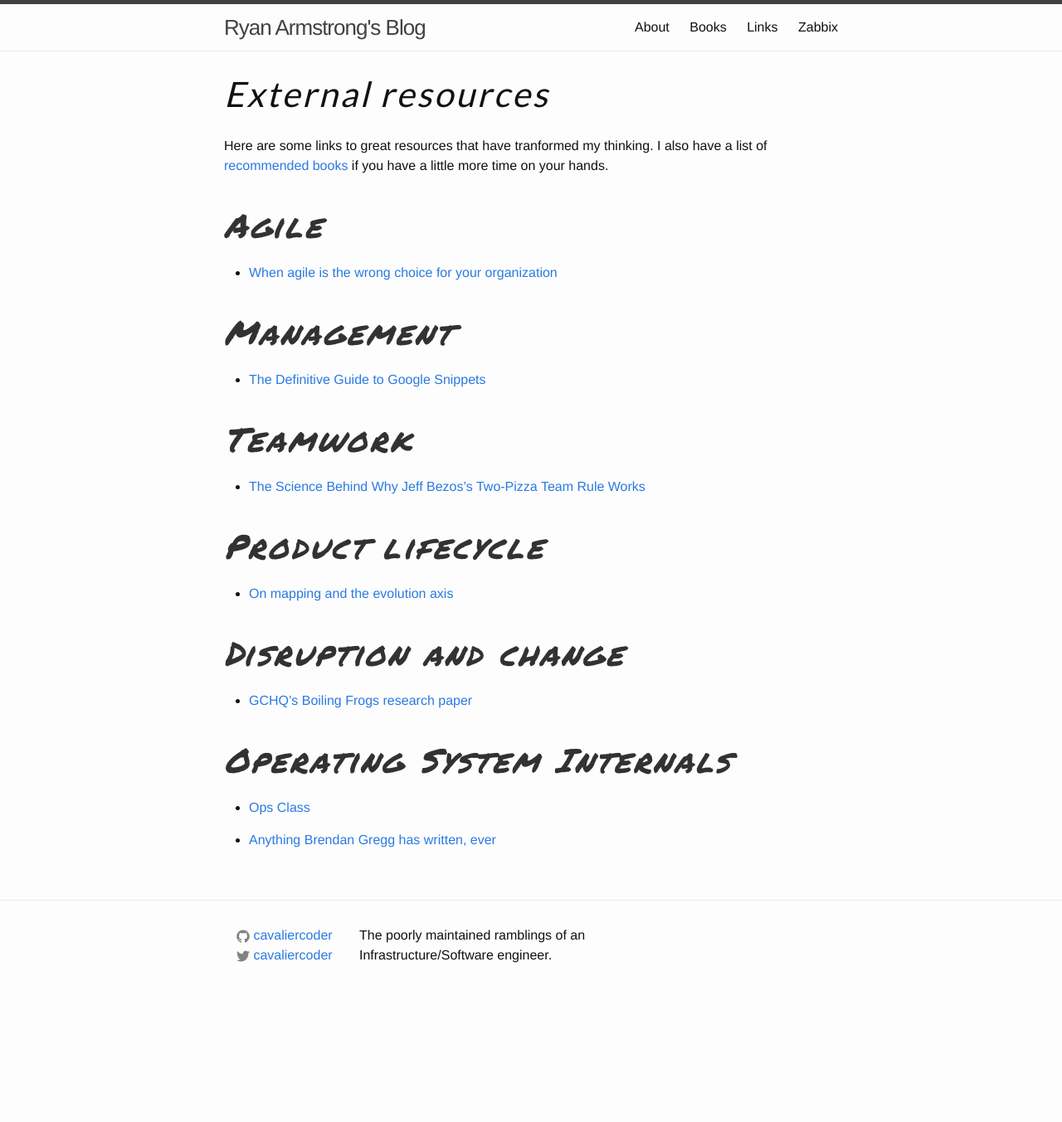
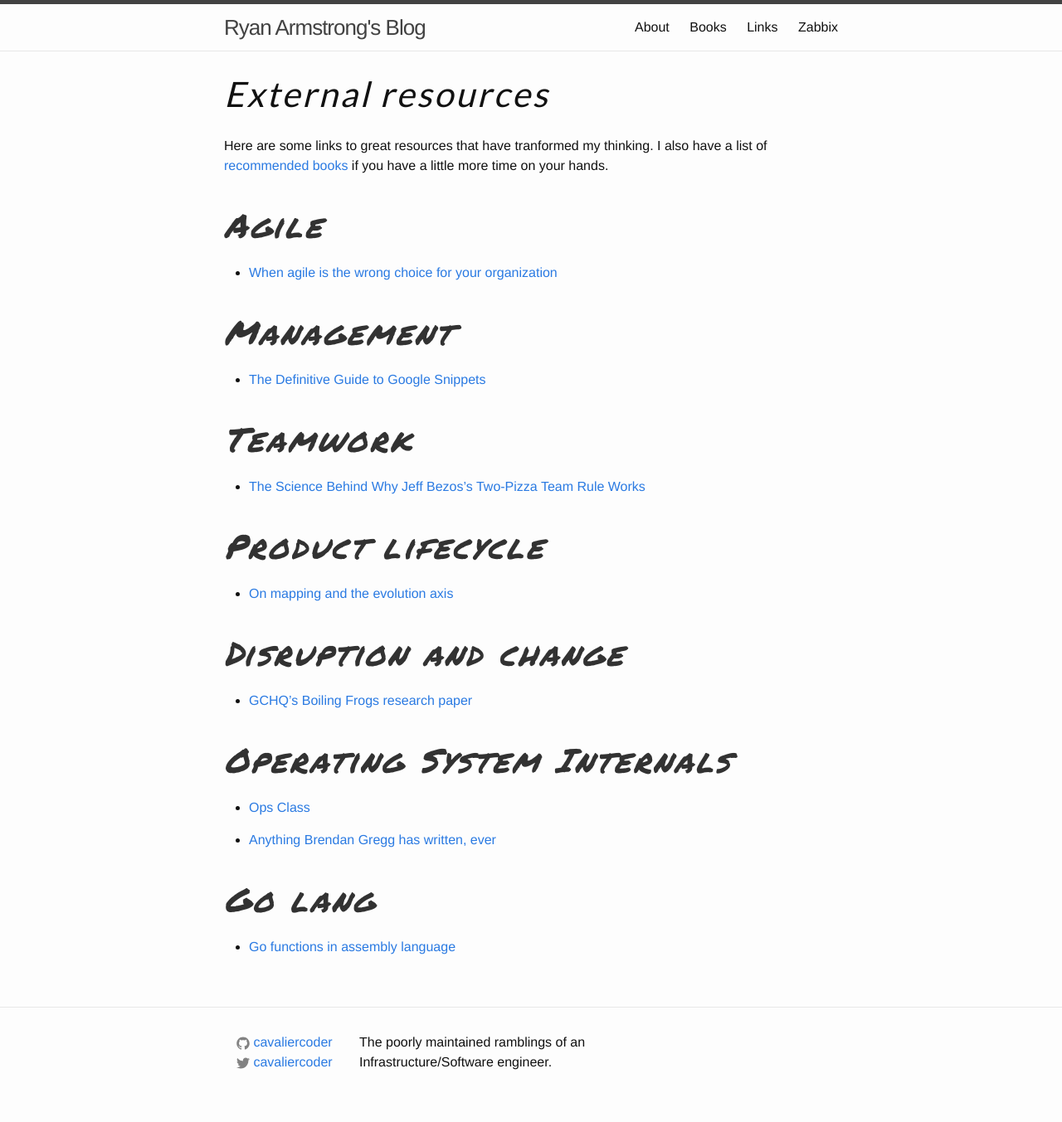
Before and after one commit to cavaliercoder/cavaliercoder.github.io, a Jekyll site: the page built from pages/links.md, in a window 1280 px wide. Shown: the whole page at 83% size. Built offline with Jekyll 4.4.1, drawn with Linux system fonts in a browser that asks for light colours; nearby versions of some CDN libraries; comment, search, counter and statistics services are not loaded; before the commit the page ends 1224 px from its top, so only the background shows below that.

Commit message:
Added link to Go functions in assembly

```diff
--- a/pages/links.md
+++ b/pages/links.md
@@ -34,3 +34,7 @@ if you have a little more time on your hands.
 * [Ops Class](https://www.ops-class.org/)
 
 * [Anything Brendan Gregg has written, ever](http://www.brendangregg.com/)
+
+## Go lang
+
+* [Go functions in assembly language](https://github.com/golang/go/files/447163/GoFunctionsInAssembly.pdf)
```
